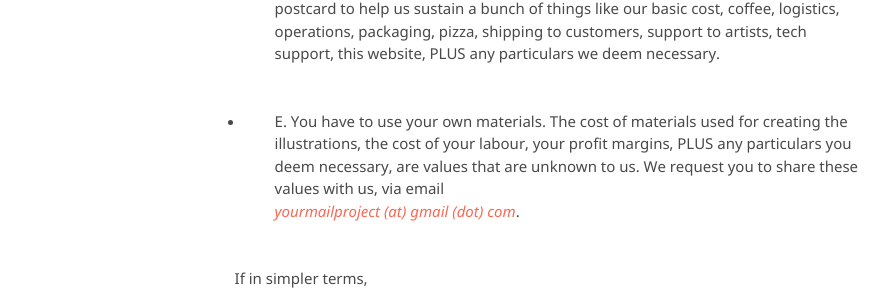
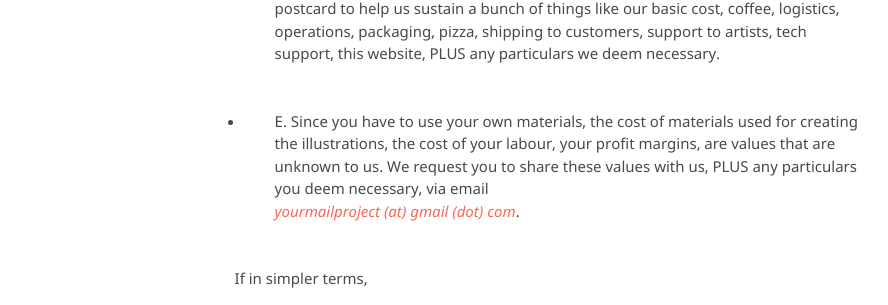
Before and after one commit to kvshvlin/yourmailproject, a Jekyll site: the page built from 10.md, in a window 1280 px wide. Shown: the part 858-1163 px from the top of the page, without its empty margins (193-1081 px from the left). Built offline with Jekyll 4.4.1, drawn with Linux system fonts in a browser that asks for light colours; our own code applies the rules of GitHub Pages for plain Markdown files.

Commit message:
Update 10.md

```diff
--- a/10.md
+++ b/10.md
@@ -20,7 +20,7 @@ Rs. 41.5 for speed post
 
 - D. We levy an extra $2 charge to the customers on every handmade illustrated postcard to help us sustain a bunch of things like our basic cost, coffee, logistics, operations, packaging, pizza, shipping to customers, support to artists, tech support, this website, PLUS any particulars we deem necessary.
 
-- E. You have to use your own materials. The cost of materials used for creating the illustrations, the cost of your labour, your profit margins, PLUS any particulars you deem necessary, are values that are unknown to us. We request you to share these values with us, via email
+- E. Since you have to use your own materials, the cost of materials used for creating the illustrations, the cost of your labour, your profit margins, are values that are unknown to us. We request you to share these values with us, PLUS any particulars you deem necessary, via email
 [_yourmailproject (at) gmail (dot) com_](mailto:yourmailproject@gmail.com).
 
 If in simpler terms,
```
